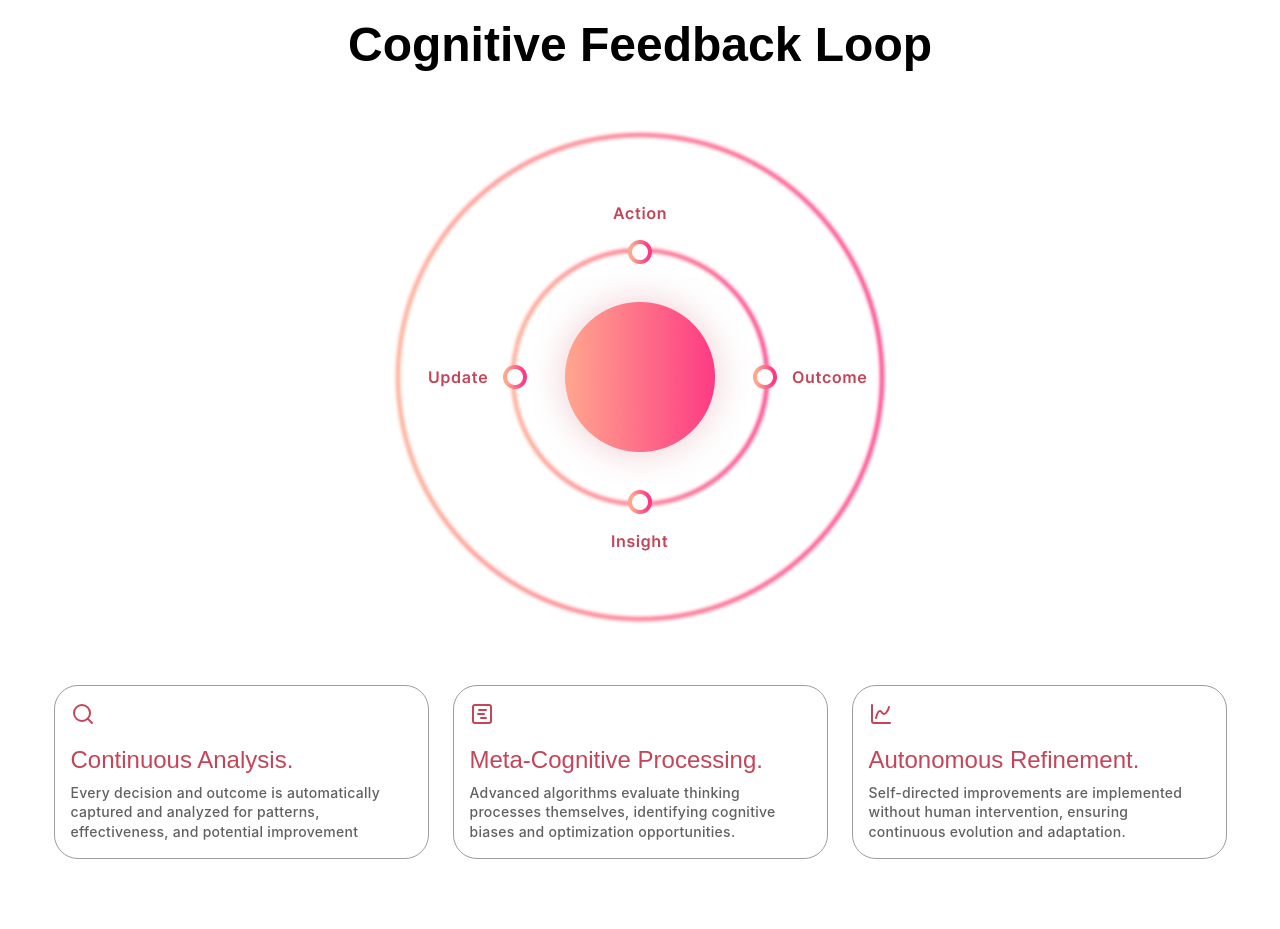
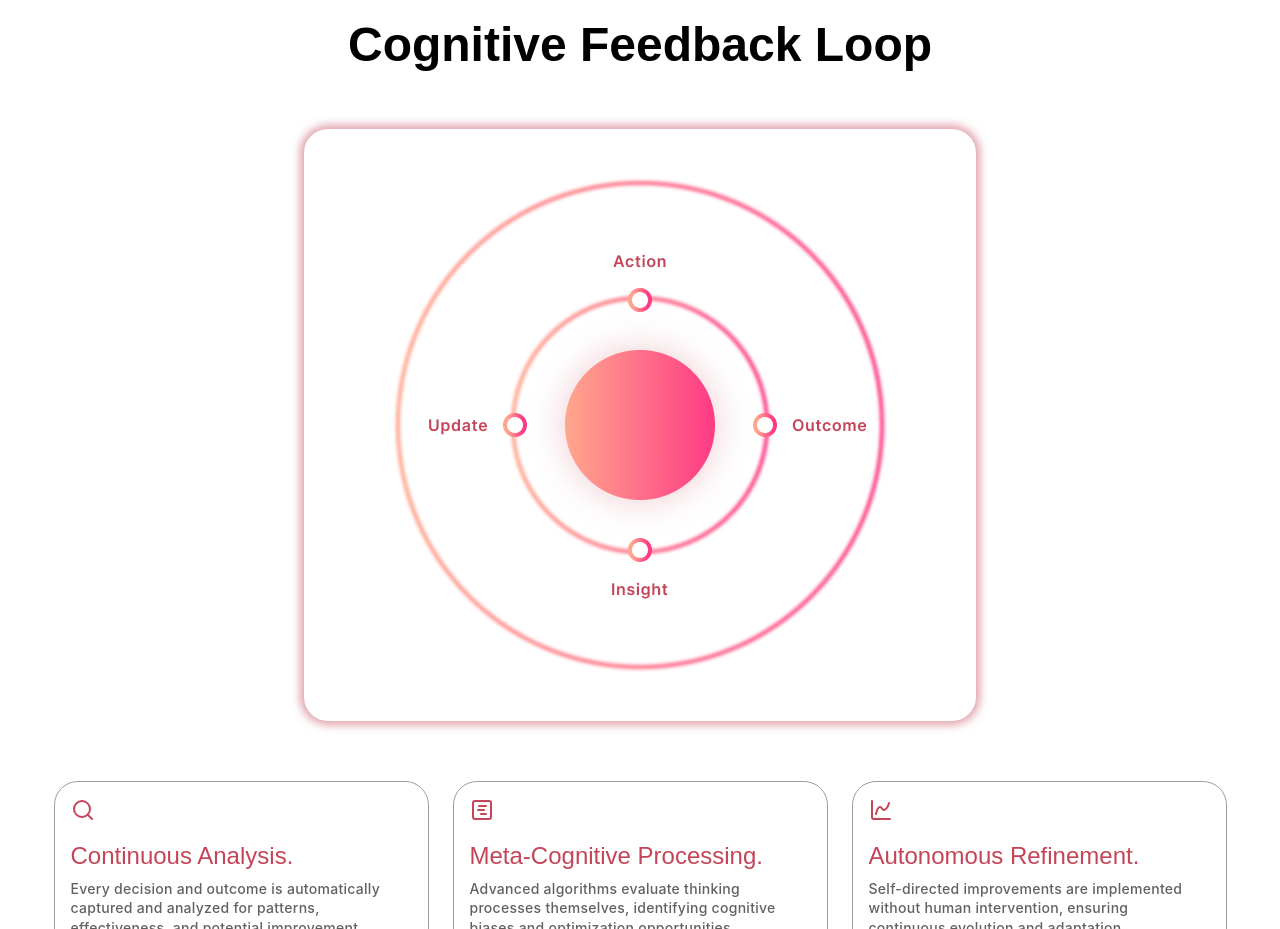
Before and after one commit to abhishekdev8928/airithm, a React (Vite) app: page /reflective-memory in a window 1280 px wide. Shown: the part 1440-2369 px from the top of the page. Built offline with nearby package versions, Linux system fonts and the light colour scheme.

Commit message:
Update ReflectiveMemory.jsx

```diff
--- a/src/pages/ReflectiveMemory.jsx
+++ b/src/pages/ReflectiveMemory.jsx
@@ -32,7 +32,7 @@ const ReflectiveMemory = () => {
       <UspServices data={CORE_MODULE_CONFIG} />
       <section className='py-[80px] lg:px-0 px-5'>
         <h2 className='font-primary lg:text-[48px] text-[32px] font-[600] text-center'>Cognitive Feedback Loop</h2>
-        <div className="img flex justify-center mt-12">
+        <div className="img  flex max-w-2xl mx-auto shadow-[0px_0px_8px_4px_#C4455880] rounded-[24px] px-12 py-12 justify-center mt-12">
           <img src='/home/loop.png' alt="" />
         </div>
         <div className="flex mt-5 flex-wrap  gap-6 pt-10 justify-center max-w-[1200px] mx-auto">
```
